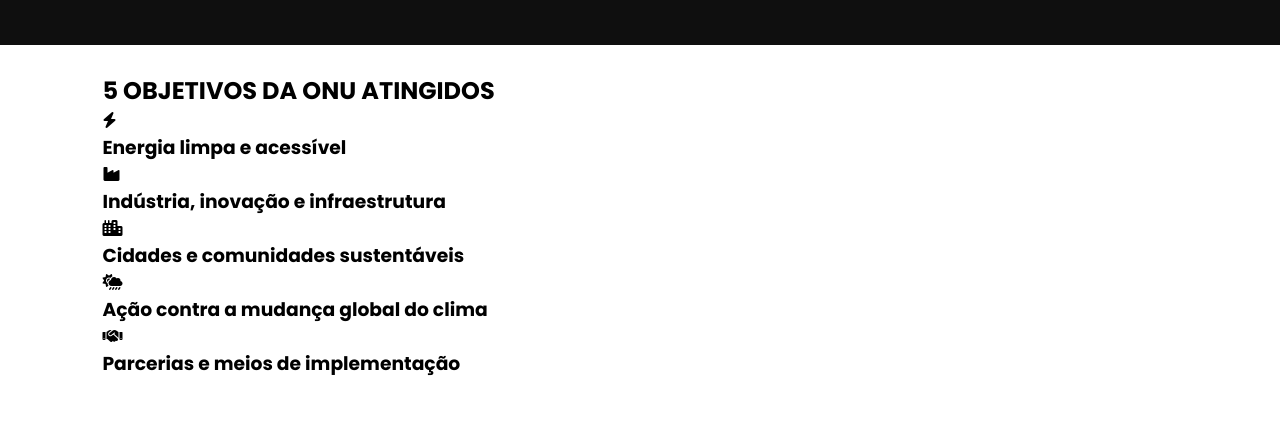
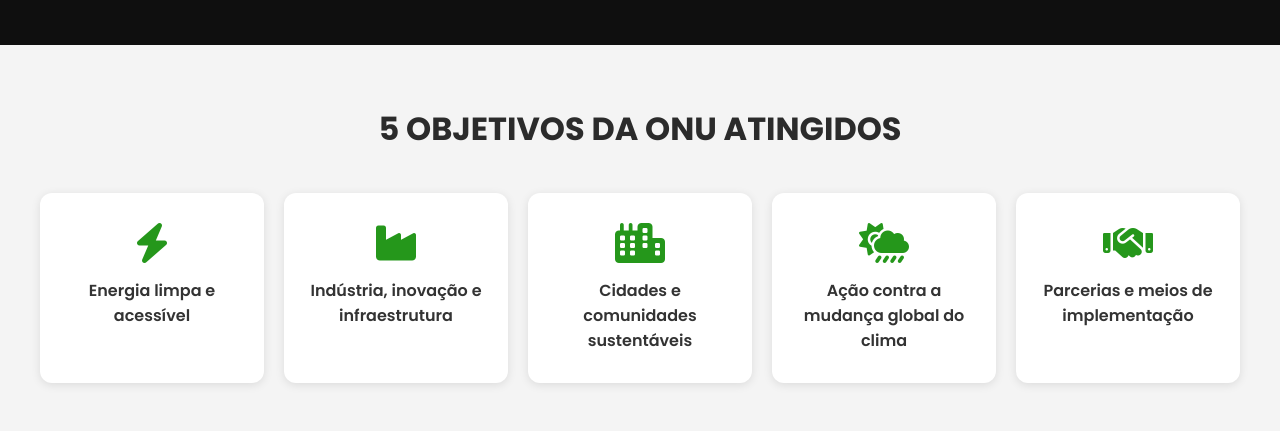
Before and after one commit to brunoroseni/brunoroseni.grupojchagas, a plain HTML site: page index.html in a window 1280 px wide. Shown: the part 5546-5977 px from the top of the page. Drawn offline with nearby package versions, Linux system fonts and the light colour scheme.

Commit message:
Update sustentabilidade.css
Adicionando novamente a estilização dos cards de sustentabilidade

```diff
--- a/src/css/sustentabilidade.css
+++ b/src/css/sustentabilidade.css
@@ -56,3 +56,62 @@
     height: 300px; /* Altura fixa para mobile */
   }
 }
+
+#objetivos_onu {
+  padding: 60px 20px;
+  background: #f4f4f4;
+}
+
+#objetivos_onu_container {
+  max-width: 1200px;
+  margin: 0 auto;
+  text-align: center;
+}
+
+#titulo_objetivos_onu {
+  font-size: 2rem;
+  color: #2b2b2b;
+  margin-bottom: 40px;
+}
+
+#conteudo_objetivos_onu {
+  display: flex;
+  flex-wrap: wrap;
+  justify-content: center;
+  gap: 20px;
+}
+
+.card,
+.card_objetivos_onu {
+  background-color: white;
+  border-radius: 12px;
+  box-shadow: 0 2px 10px rgba(0, 0, 0, 0.1);
+  padding: 30px 20px;
+  flex: 1 1 220px;
+  max-width: 240px;
+  display: flex;
+  flex-direction: column;
+  align-items: center;
+  transition: transform 0.3s ease, box-shadow 0.3s ease;
+}
+
+.card:hover,
+.card_objetivos_onu:hover {
+  transform: translateY(-5px);
+  box-shadow: 0 4px 15px rgba(0, 0, 0, 0.2);
+}
+
+.card i,
+.card_objetivos_onu i {
+  font-size: 2.5rem;
+  color: #25971b;
+  margin-bottom: 15px;
+}
+
+.card h3,
+.card_objetivos_onu h3 {
+  font-size: 1rem;
+  color: #333;
+  font-weight: 600;
+  text-align: center;
+}
```
